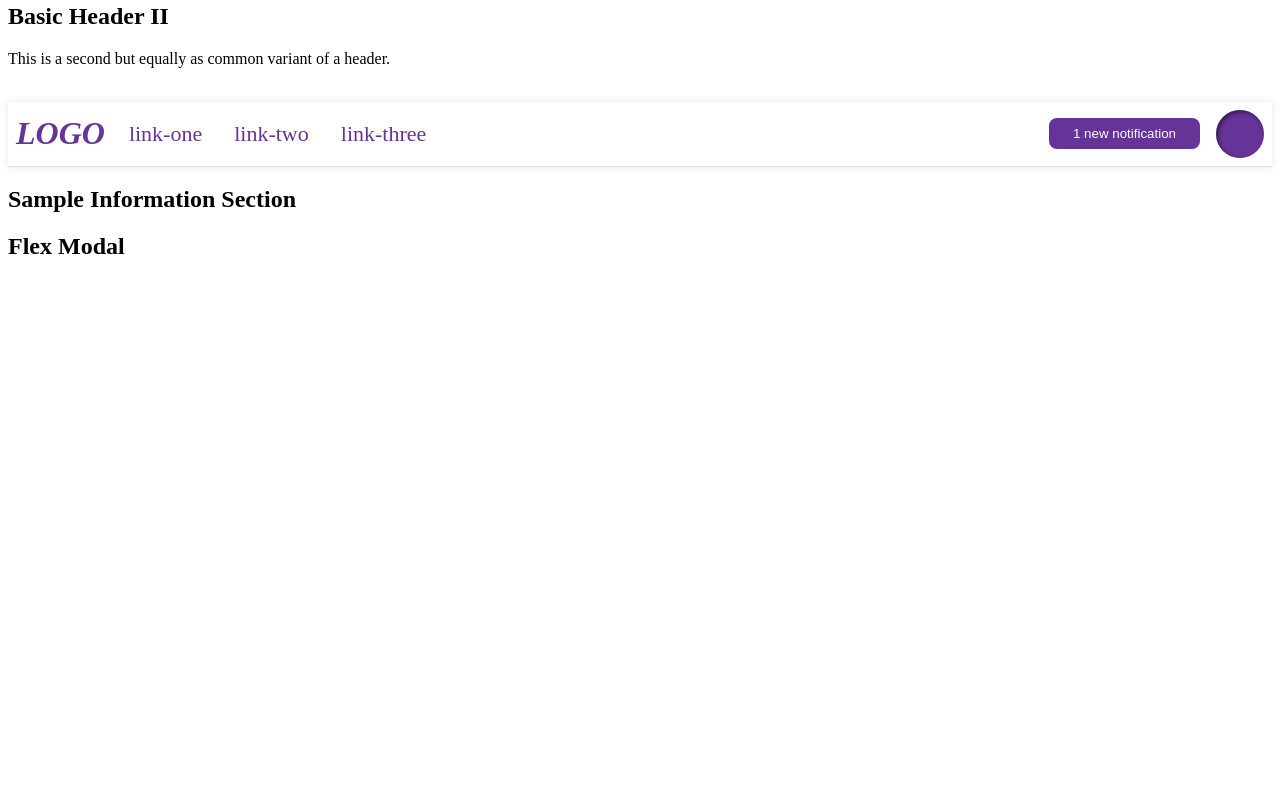
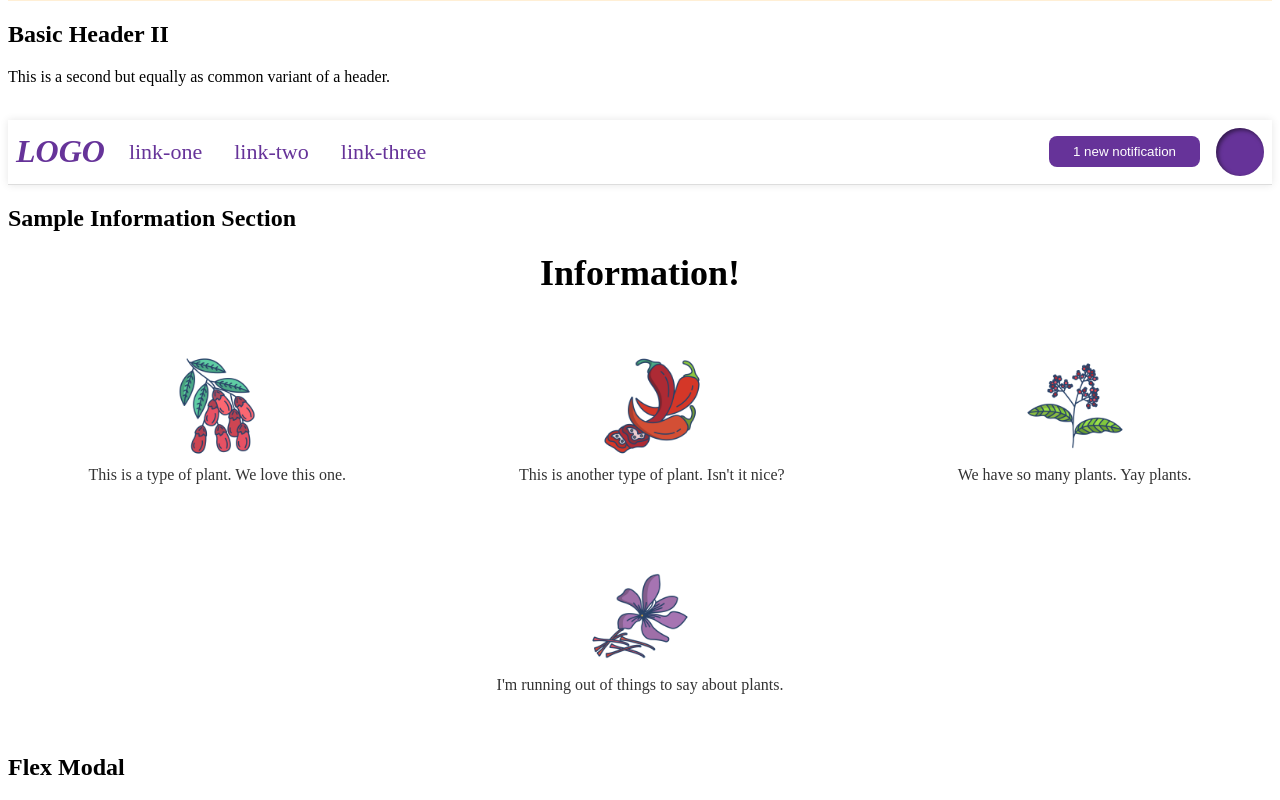
Before and after one commit to tejaun/exploring-css-flex, a plain HTML site: page index.html in a window 1280 px wide. Shown: the part 805-1605 px from the top of the page. Before the commit the page ends 1085 px from the top, so only its background shows below. Drawn offline with Linux system fonts and the light colour scheme.

Commit message:
Added Sample Information Section HTML + CSS

```diff
--- a/index.html
+++ b/index.html
@@ -80,6 +80,29 @@
 
     <h2>Sample Information Section</h2>
     <p></p>
+    <div class="title">Information!</div>
+
+    <div class="info-container">
+      <div class="info">
+      <img src="./img/barberry.png" alt="barberry" />
+      <div class="text">This is a type of plant. We love this one.</div>
+      </div>
+
+      <div class="info">
+      <img src="./img/chilli.png" alt="chili" />
+      <div class="text">This is another type of plant. Isn't it nice?</div>
+      </div>
+
+      <div class="info">
+      <img src="./img/pepper.png" alt="pepper" />
+      <div class="text">We have so many plants. Yay plants.</div>
+      </div>
+
+      <div class="info">
+      <img src="./img/saffron.png" alt="saffron" />
+      <div class="text">I'm running out of things to say about plants.</div>
+      </div>
+    </div>
 
     <h2>Flex Modal</h2>
     <p></p>
--- a/style.css
+++ b/style.css
@@ -142,3 +142,37 @@ a {
 /* ------------------------- */
 /* Informational Section */
 /* ------------------------- */
+
+img {
+  width: 100px;
+  height: 100px;
+}
+
+.title {
+  font-size: 36px;
+  font-weight: 900;
+  margin-bottom: 32px;
+}
+
+.info-container {
+  display: flex;
+  justify-content: space-around;
+  align-items: flex-start;
+  flex-wrap: wrap;
+  padding: 20px;
+  gap: 52px;
+}
+
+.info{
+  display: flex;
+  flex-direction: column;
+  align-items: center;
+  margin: 10px;
+}
+
+.text {
+  text-align: center;
+  font-size: 1rem;
+  color: #333;
+  padding: 10px;
+}
```
Also changed, not shown: img/barberry.png (added), img/chilli.png (added), img/pepper.png (added), img/saffron.png (added).
